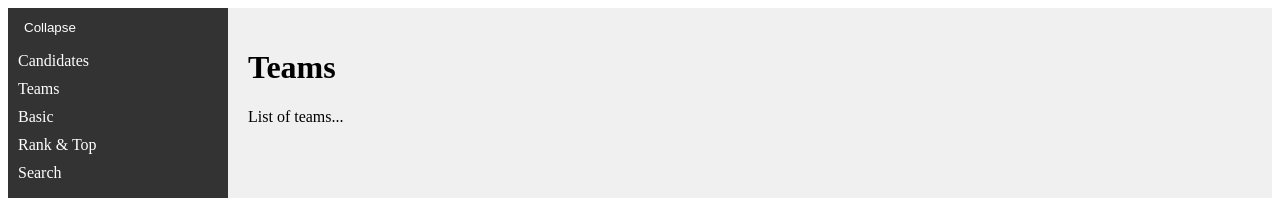
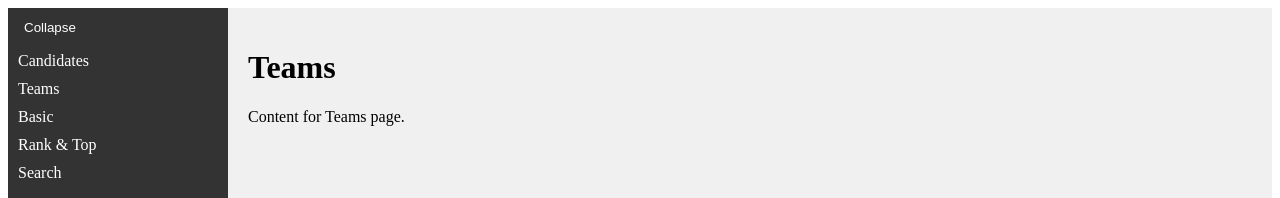
Before and after one commit to Javadamkd/art-fest-management, a Next.js app: page /teams in a window 1280 px wide. Shown: the top 198 px of the page. Built offline with nearby package versions, Linux system fonts and the light colour scheme.

Commit message:
Update teams.js

```diff
--- a/pages/teams.js
+++ b/pages/teams.js
@@ -5,9 +5,7 @@ export default function Teams() {
   return (
     <Layout>
       <h1>Teams</h1>
-      <div className="card">
-        <p>List of teams...</p>
-      </div>
+      <p>Content for Teams page.</p>
     </Layout>
   );
 }
```
